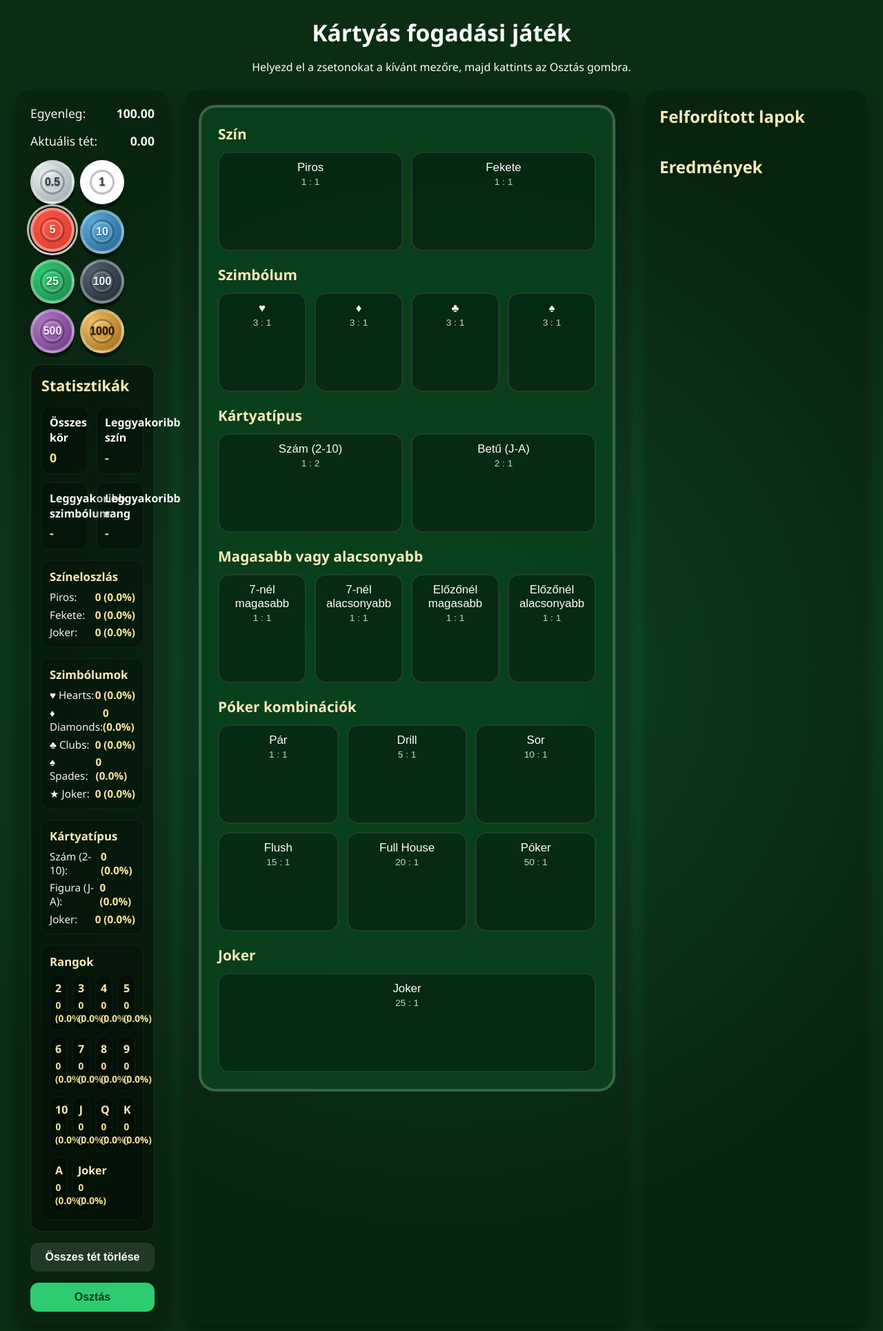
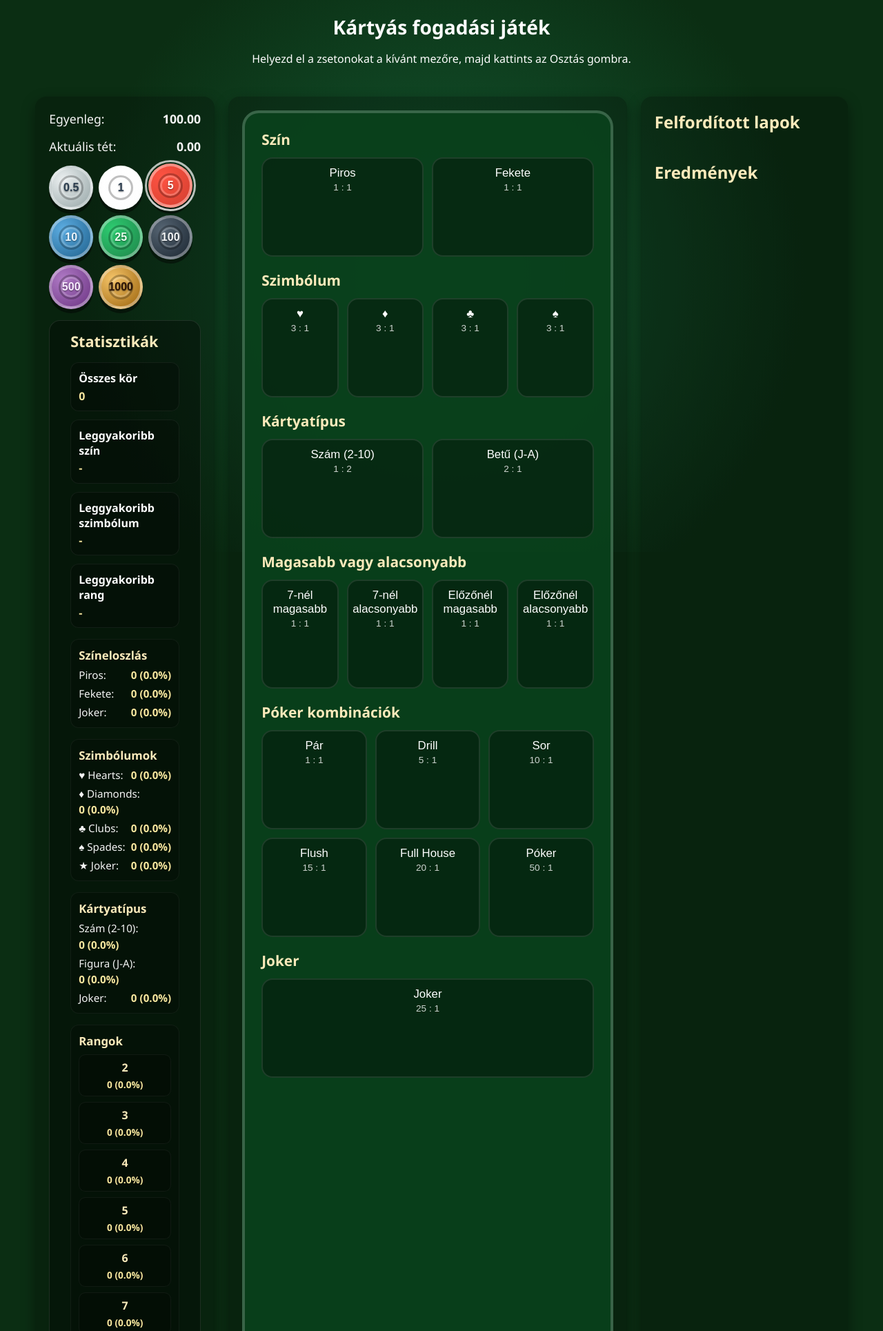
Before and after one commit to D4rkylle/test, a PHP site: page /card_betting_game.html in a window 1280 px wide. Shown: the top 1929 px of the page at 69% size. Run offline with PHP 8.4, Linux system fonts and the light colour scheme.

Commit message:
Tighten layout for 16x9 viewport

```diff
--- a/css/card_betting_game.css
+++ b/css/card_betting_game.css
@@ -9,27 +9,34 @@ body {
   min-height: 100vh;
   display: flex;
   flex-direction: column;
+  align-items: center;
+  padding: 1.25rem clamp(1rem, 2vw, 2rem);
+  box-sizing: border-box;
   background: radial-gradient(circle at center, #145a32, #0b2e13 70%);
 }
 
 .app-header {
+  width: min(100%, 1500px);
   text-align: center;
-  padding: 1.5rem 1rem 0.5rem;
+  padding: 0 1rem 0.75rem;
   color: #fefefe;
 }
 
 .app-header h1 {
-  margin: 0 0 0.5rem;
-  font-size: 2.1rem;
+  margin: 0 0 0.35rem;
+  font-size: clamp(1.75rem, 2.2vw, 2.1rem);
 }
 
 .app-layout {
   flex: 1;
+  width: min(100%, 1500px);
+  margin: 0 auto;
   display: grid;
-  grid-template-columns: 220px 1fr 320px;
-  gap: 1.5rem;
-  padding: 0 1.5rem 2rem;
+  grid-template-columns: 260px minmax(0, 1fr) 300px;
+  gap: 1.25rem;
+  padding: 1rem clamp(1rem, 2vw, 2rem) 1.5rem;
   box-sizing: border-box;
+  max-height: min(calc(100vh - 220px), 860px);
 }
 
 .bankroll-panel,
@@ -39,12 +46,16 @@ body {
   border-radius: 1rem;
   padding: 1.25rem;
   box-shadow: 0 8px 20px rgba(0, 0, 0, 0.4);
+  overflow: hidden;
+  display: flex;
+  flex-direction: column;
 }
 
 .bankroll-panel {
   display: flex;
   flex-direction: column;
   gap: 1rem;
+  max-height: 100%;
 }
 
 .bankroll-row {
@@ -165,6 +176,9 @@ body {
   flex-direction: column;
   gap: 1rem;
   box-shadow: inset 0 0 0 1px rgba(255, 255, 255, 0.1);
+  flex: 1 1 auto;
+  overflow-y: auto;
+  scrollbar-gutter: stable both-edges;
 }
 
 .stats-panel h2 {
@@ -175,7 +189,7 @@ body {
 
 .stats-grid {
   display: grid;
-  grid-template-columns: repeat(2, minmax(0, 1fr));
+  grid-template-columns: repeat(auto-fit, minmax(120px, 1fr));
   gap: 0.75rem;
 }
 
@@ -197,9 +211,10 @@ body {
 
 .stats-block p {
   margin: 0;
-  font-size: 1.1rem;
+  font-size: 1rem;
   font-weight: 600;
   color: #f9e79f;
+  line-height: 1.2;
 }
 
 .stats-section {
@@ -220,18 +235,24 @@ body {
   margin: 0;
   padding: 0;
   display: grid;
-  gap: 0.35rem;
+  gap: 0.45rem;
 }
 
 .stats-section li {
   display: flex;
   justify-content: space-between;
+  align-items: center;
+  flex-wrap: wrap;
   font-size: 0.95rem;
+  line-height: 1.3;
+  gap: 0.25rem;
+  font-feature-settings: "tnum" 1, "lnum" 1;
 }
 
 .stats-section span {
   font-weight: 600;
   color: #f9e79f;
+  white-space: nowrap;
 }
 
 .suits-list li {
@@ -240,7 +261,7 @@ body {
 
 .stats-ranks {
   display: grid;
-  grid-template-columns: repeat(4, minmax(0, 1fr));
+  grid-template-columns: repeat(auto-fit, minmax(110px, 1fr));
   gap: 0.5rem;
 }
 
@@ -304,6 +325,8 @@ body {
   display: flex;
   flex-direction: column;
   gap: 1.25rem;
+  flex: 1 1 auto;
+  overflow-y: auto;
 }
 
 .bet-group h2 {
@@ -420,6 +443,17 @@ body {
   display: flex;
   flex-direction: column;
   gap: 1rem;
+  max-height: 100%;
+}
+
+.cards-display {
+  flex: 0 0 auto;
+}
+
+.log-panel {
+  flex: 1 1 auto;
+  display: flex;
+  flex-direction: column;
 }
 
 .cards-display h2,
@@ -768,6 +808,7 @@ body {
   margin: 0;
   max-height: 260px;
   overflow-y: auto;
+  flex: 1 1 auto;
 }
 
 .log-panel li {
```
Also changed, not shown: other parts of css/card_betting_game.css (+17 -7 lines).
